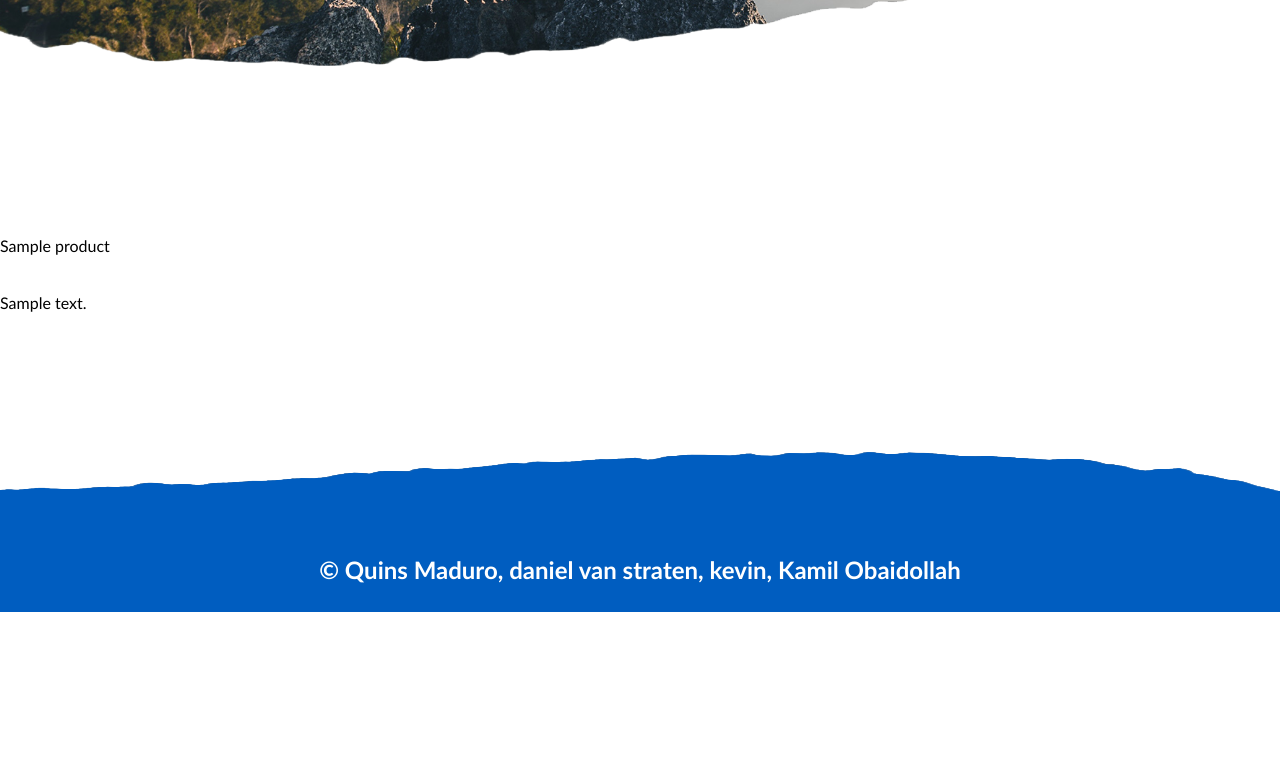
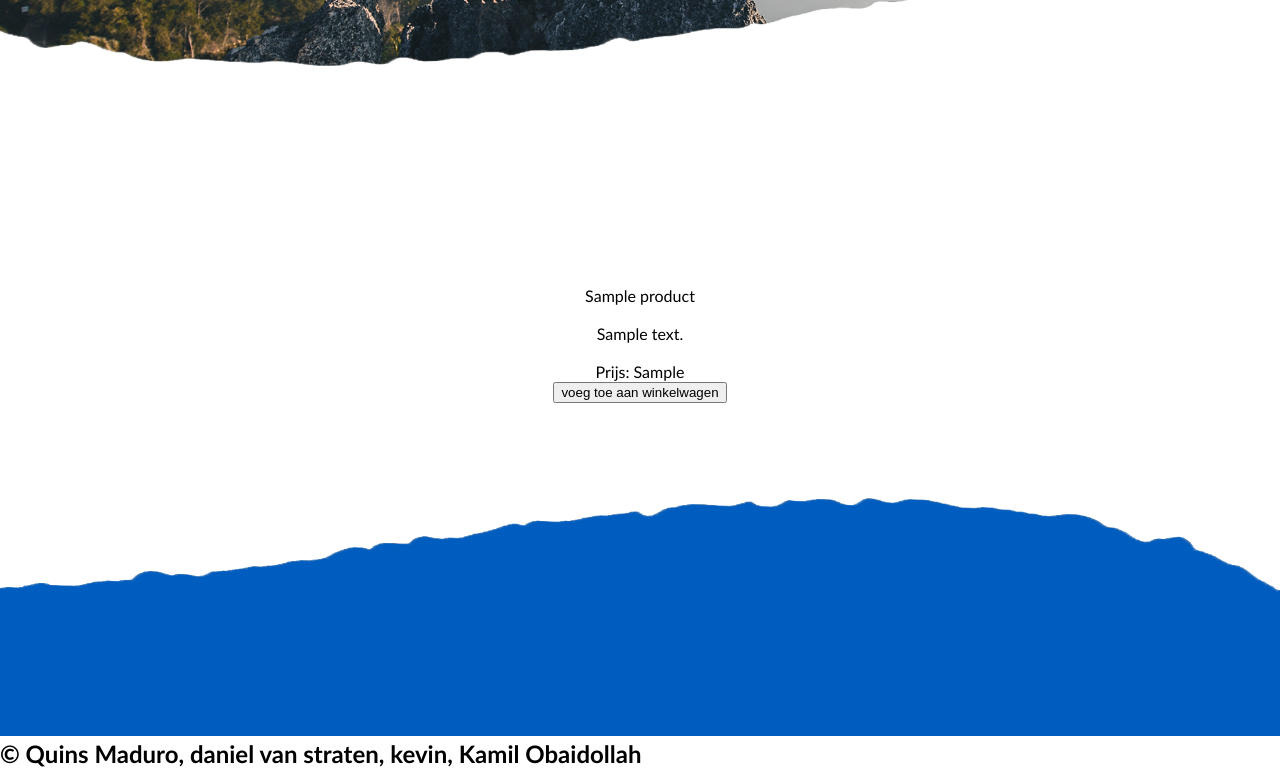
Before and after one commit to Davans01/Ala_Otto_Graaf, a PHP site: page /view.php?id=1 in a window 1280 px wide. Shown: the part 553-1321 px from the top of the page. Before the commit the page ends 1165 px from the top, so only its background shows below. Run offline with PHP 8.4, Linux system fonts and the light colour scheme; tables that the repository leaves empty hold one stand-in row (values such as "Sample post"); data that the repository does not hold is empty.

Commit message:
added some extra code

```diff
--- a/css/otto.css
+++ b/css/otto.css
@@ -50,7 +50,7 @@
 
   .gallery{
     background-color: #fff;
-    display:flex;
+    display: inline-block;
     flex-wrap:wrap;
     justify-content:center;
     align-content:center;
@@ -58,8 +58,21 @@
     margin-top: 50px;
   }
 
+  .details img {
+    background-color: #fff;
+    display: block;
+    flex-wrap:wrap;
+    justify-content:center;
+    align-content:center;
+    text-align: center;
+    padding:0px;
+    margin-top: 50px;
+  }
+
   .picture{
     height:12em;
+    width: 24.9%;
+    float: left;
     flex-basis:1% ;
     flex-grow:1.3;
     opacity:0.7;
@@ -69,7 +82,7 @@
     flex-grow:1.9;
   }
 
-.footer{
+/* .footer{
     text-align: center;
     color: white;
     background-color: #005dc0;
@@ -78,10 +91,10 @@
     margin-top: 200px;
     margin-bottom: 0%;
   margin: 0;
-}
+} */
 
 
-.gallery{
+/* .gallery{
   background-color: #fff;
   display:flex;
   flex-wrap:wrap;
@@ -89,9 +102,9 @@
   align-content:center;
   padding:0px;
   margin-top: 50px;
-}
+} */
 
-.picture{
+/* .picture{
   height:12em;
   flex-basis:1% ;
   flex-grow:1.3;
@@ -99,10 +112,10 @@
 }
 .picture:hover {
   opacity:1;
-  flex-grow:1.9;
+  flex-grow:1.9; */
 }
 
-footer{
+.footer{
   text-align: center;
   color: white;
   background-color: #005dc0;
--- a/view.php
+++ b/view.php
@@ -16,17 +16,23 @@
     <body>
         <?php include('includes/header.php') ?>
 
-        <div class="details">
+        <div class="details"><center>
             <?php
             $details = $product->details();
             // print_r($details);
-            echo "<img class='picture' src='".$details['image']."'><br>";
+            echo "<img width='50%' src='".$details['image']."'><br>";
             echo $details['name']."<br>";
+            echo "<br>";
+            echo $details['description'];
             echo "<br><br>";
-            echo $details['description'];
+            echo "Prijs: ".$details['price'];
+            echo "<form method='post'>";
+            echo "<input type='hidden' name='itemid' value='".$details['id']."'>";
+            echo "<input type='submit' class='button' name='insert' value='voeg toe aan winkelwagen' /> ";
+
             ?>
 
-        </div>
+        </center></div>
         <?php include('includes/footer.php') ?>
     </body>
 </html>
```
Also changed, not shown: classes/User.php (+57 -0 lines), includes/head.php (+0 -36 lines), includes/header.php (+1 -6 lines).
